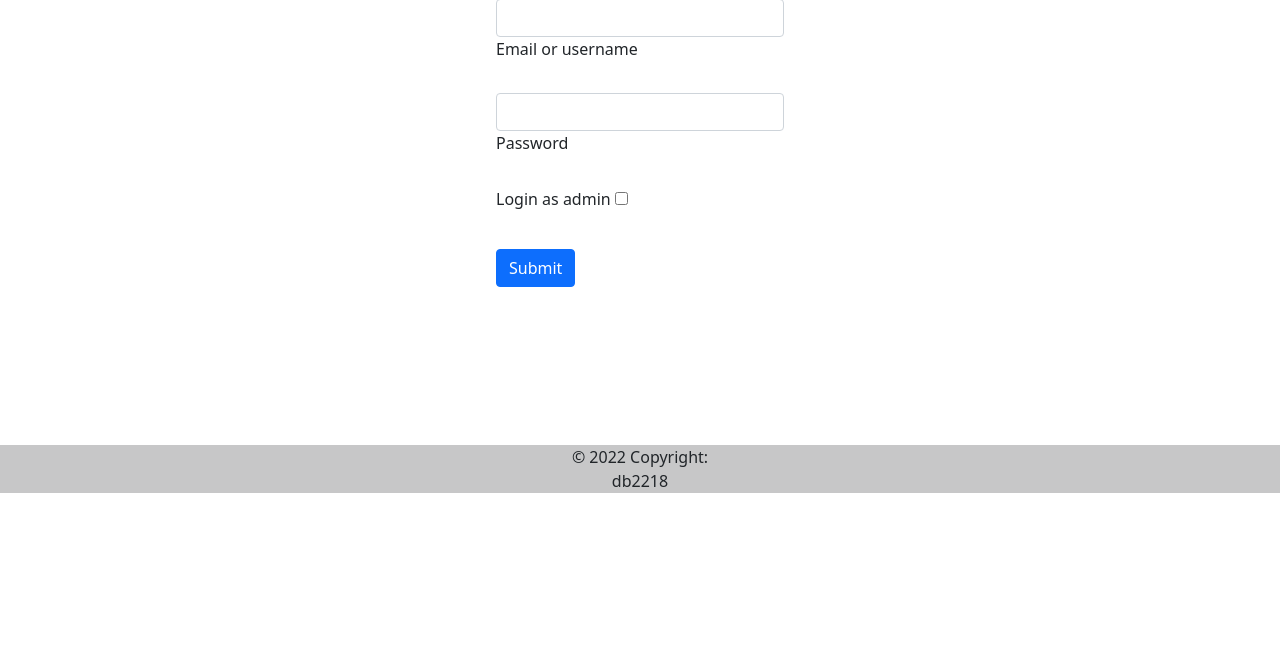
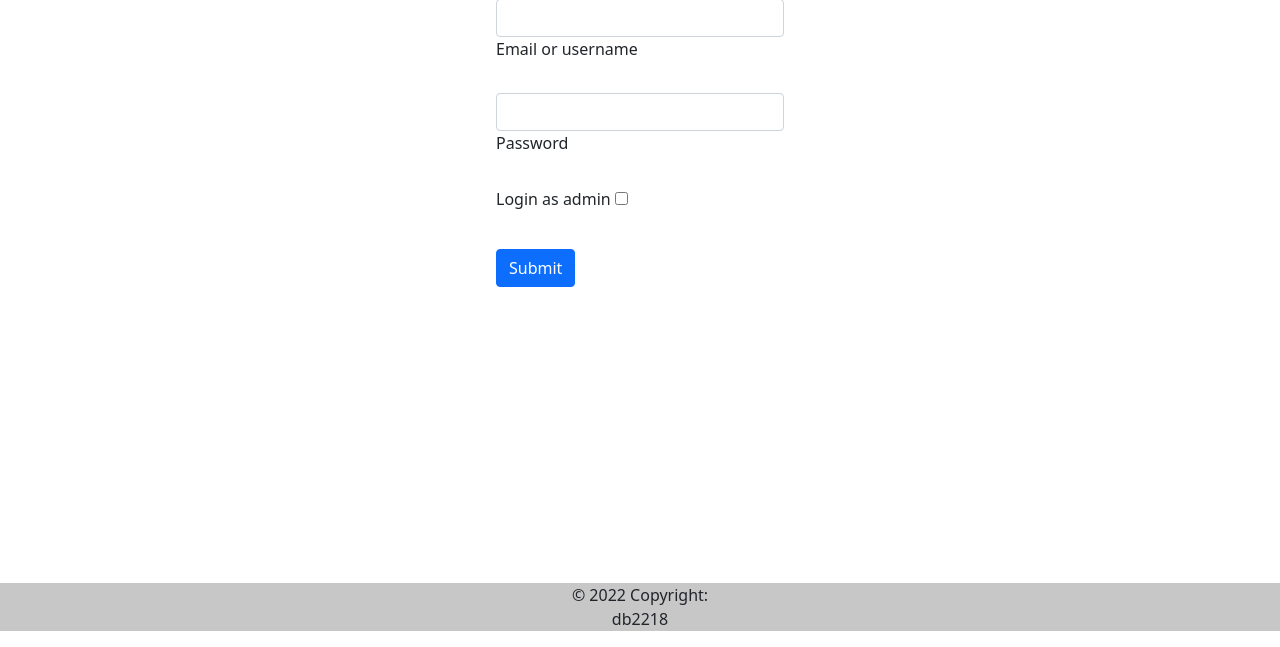
Before and after one commit to shintalha/Covid-19-Data-Management-System, a Flask app: page / in a window 1280 px wide. Shown: the part 153-800 px from the top of the page. Run offline with Flask 2, Linux system fonts and the light colour scheme; some libraries are stand-ins or nearby versions.

Commit message:
footer fixed

```diff
--- a/static/customs/tests.css
+++ b/static/customs/tests.css
@@ -12,6 +12,7 @@ input[id="adminPassword"] {
     visibility:hidden;
 }
 
+
 input[type=checkbox]:checked + input[id="adminPassword"] {
     visibility:visible;
 }
--- a/templates/before_login.html
+++ b/templates/before_login.html
@@ -45,7 +45,7 @@
 
   <!-- Import Jquery -->
   {% endblock %}
-  <div id="footer" style="padding-top: 8%;">
+  <div class="fixed-bottom" id="footer" style="padding-top: 8%;">
     <footer class="bg-light text-center text-lg-start">
       <!-- Copyright -->
       <div class="text-center p-19" style="background-color: rgba(0, 0, 0, 0.2);">
```
